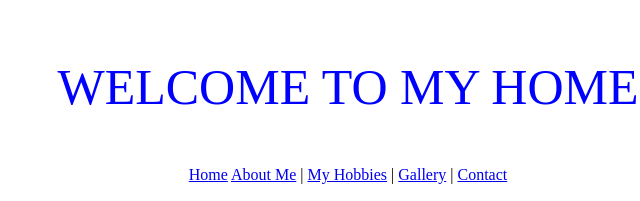
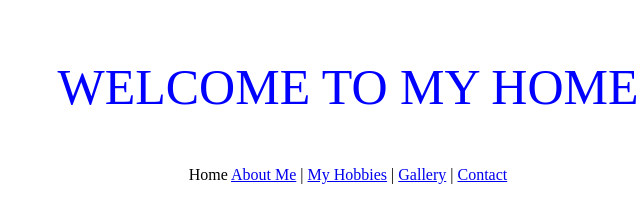
Before and after one commit to marynepz6-code/new, a plain HTML site: page index.html in a window 1280 px wide. Shown: the top 201 px of the page, 289-929 px from the left. Drawn offline with Linux system fonts and the light colour scheme.

Commit message:
Fix HTML structure and style for sparkle effect

```diff
--- a/index.html
+++ b/index.html
@@ -44,7 +44,7 @@
 <body>
 <div class="sparkle-container">
 <center><p style="color: blue;font-size: 50px;">WELCOME TO MY HOME</a></p></center>
- <center><a href= index.html>Home</a>
+ <center>Home
  <a href="About_me.html">About Me</a> |
  <a href="Hobbies.html">My Hobbies</a> |
  <a href="Gallery.html">Gallery</a> |
```
